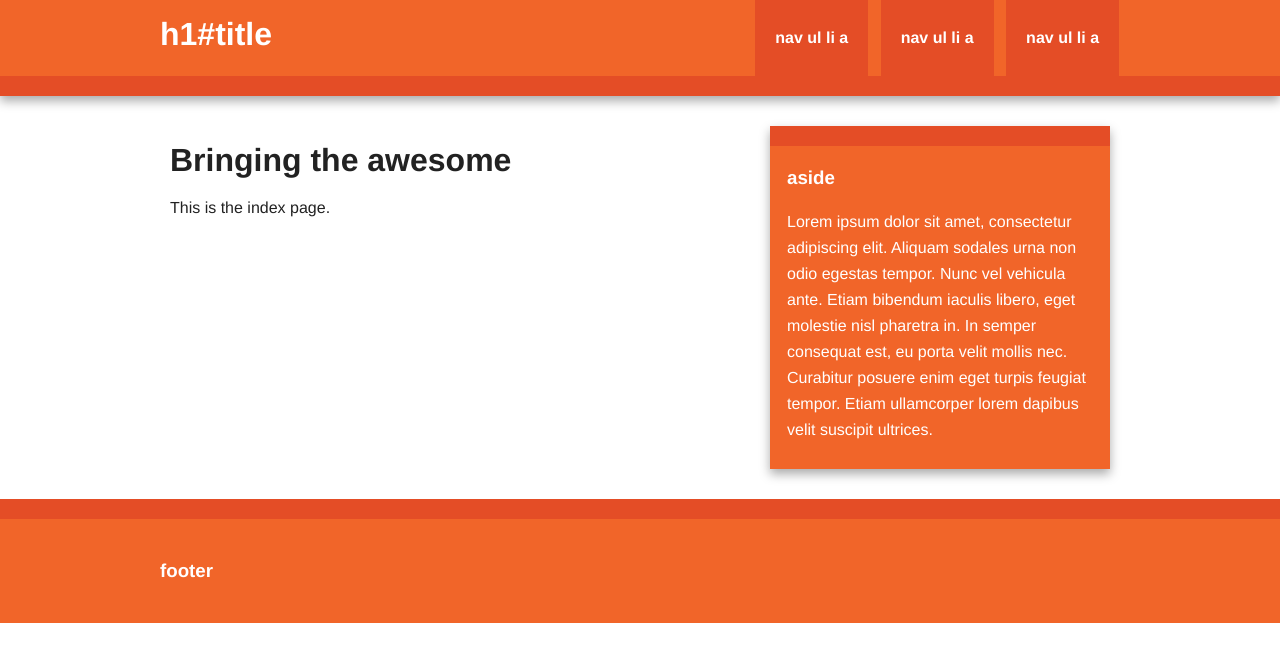
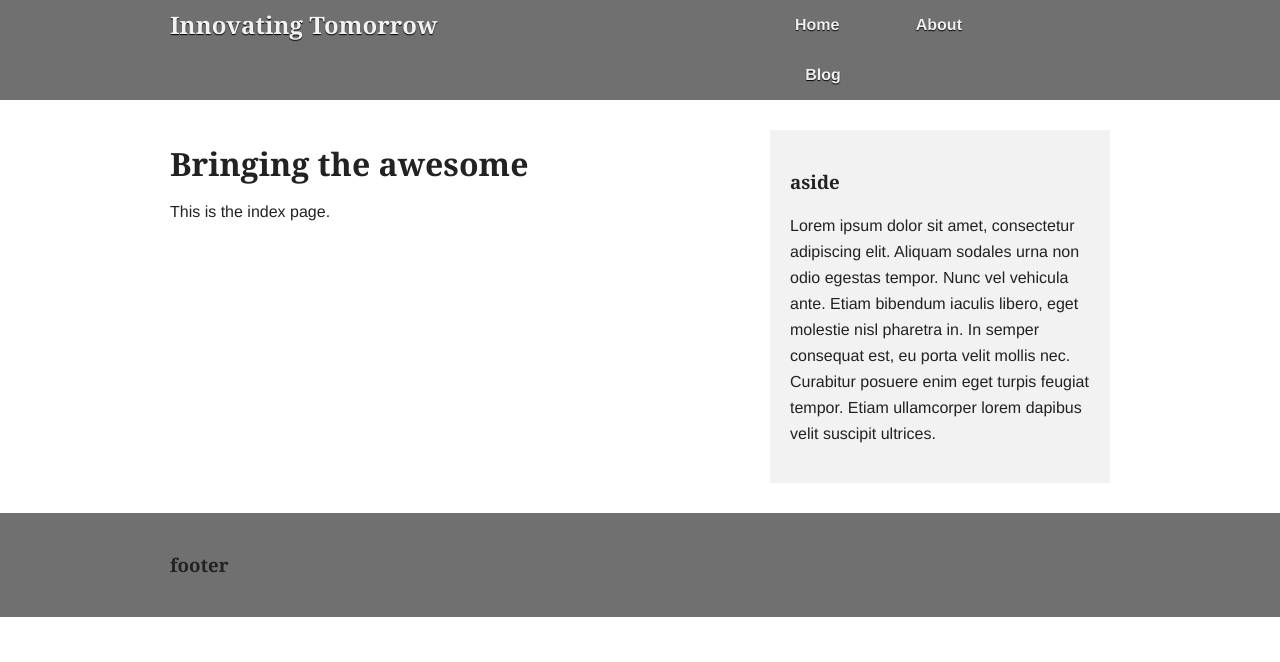
Before and after one commit to mattfarina/jekyll-base, a Jekyll site: the page built from index.html, in a window 1280 px wide. Shown: the top 662 px of the page. Built offline with Jekyll 4.4.1, drawn with Linux system fonts in a browser that asks for light colours; nearby versions of some CDN libraries; Markdown is read by kramdown in place of the engine named in the settings.

Commit message:
Made the header look guuuud.

```diff
--- a/_config.yml
+++ b/_config.yml
@@ -1 +1,11 @@
 markdown: rdiscount
+title: Innovating Tomorrow
+
+navigation:
+- text: Home
+  url: /index.html
+- text: About
+  url: /about/
+- text: Blog
+  url: /blog/
+  layout: post
--- /dev/null
+++ b/_includes/footer.html
@@ -0,0 +1 @@
+<h3>footer</h3>
--- /dev/null
+++ b/_includes/google_analytics.html
@@ -0,0 +1,6 @@
+<script>
+  var _gaq=[['_setAccount','UA-XXXXX-X'],['_trackPageview']]; // Change UA-XXXXX-X to be your site's ID
+  (function(d,t){var g=d.createElement(t),s=d.getElementsByTagName(t)[0];g.async=1;
+  g.src=('https:'==location.protocol?'//ssl':'//www')+'.google-analytics.com/ga.js';
+  s.parentNode.insertBefore(g,s)}(document,'script'));
+</script>
--- /dev/null
+++ b/_includes/header.html
@@ -0,0 +1,15 @@
+<h1 id="title"><a href="/" title="{{ site.title }}">{{ site.title }}</a></h1>
+<nav>
+  <ul>
+    {% for link in site.navigation %}
+      {% assign current = nil %}
+      {% if page.url == link.url or page.layout == link.layout %}
+        {% assign current = 'current' %}
+      {% endif %}
+
+      <li class="{{ current }}">
+        <a class="{{ current }}" href="{{ link.url }}">{{ link.text }}</a>
+      </li>
+    {% endfor %}
+  </ul>
+</nav>
--- /dev/null
+++ b/_includes/one.html
@@ -0,0 +1,5 @@
+<div id="content" class="wide">
+
+  {{ content }}
+
+</div>
--- /dev/null
+++ b/_includes/sidebar.html
@@ -0,0 +1,4 @@
+<aside class="box">
+  <h3>aside</h3>
+  <p>Lorem ipsum dolor sit amet, consectetur adipiscing elit. Aliquam sodales urna non odio egestas tempor. Nunc vel vehicula ante. Etiam bibendum iaculis libero, eget molestie nisl pharetra in. In semper consequat est, eu porta velit mollis nec. Curabitur posuere enim eget turpis feugiat tempor. Etiam ullamcorper lorem dapibus velit suscipit ultrices.</p>
+</aside>
--- /dev/null
+++ b/_includes/two.html
@@ -0,0 +1,9 @@
+<div id="content">
+
+  {{ content }}
+
+</div>
+
+<div id="sidebar">
+  {% include sidebar.html %}
+</div>
--- a/_layouts/default.html
+++ b/_layouts/default.html
@@ -19,39 +19,22 @@
 </head>
 <body>
   <div id="header-container">
-    <header class="wrapper clearfix container">
-      <h1 id="title">h1#title</h1>
-      <nav>
-        <ul>
-          <li><a href="#">nav ul li a</a></li>
-          <li><a href="#">nav ul li a</a></li>
-          <li><a href="#">nav ul li a</a></li>
-        </ul>
-      </nav>
+    <header class="wrapper clearfix">
+
+      {% include header.html %}
     </header>
   </div>
   <div id="main-container">
-    <div id="main" class="wrapper clearfix container">
+    <div id="main" class="wrapper clearfix">
 
-      <div id="content">
-
-        {{ content }}
-
-      </div>
-
-      <div id="sidebar">
-        <aside>
-          <h3>aside</h3>
-          <p>Lorem ipsum dolor sit amet, consectetur adipiscing elit. Aliquam sodales urna non odio egestas tempor. Nunc vel vehicula ante. Etiam bibendum iaculis libero, eget molestie nisl pharetra in. In semper consequat est, eu porta velit mollis nec. Curabitur posuere enim eget turpis feugiat tempor. Etiam ullamcorper lorem dapibus velit suscipit ultrices.</p>
-        </aside>
-      </div>
+      {% include two.html %}
 
     </div> <!-- #main -->
   </div> <!-- #main-container -->
 
   <div id="footer-container">
-    <footer class="wrapper container">
-      <h3>footer</h3>
+    <footer class="wrapper">
+      {% include footer.html %}
     </footer>
   </div>
 
--- /dev/null
+++ b/_layouts/sidebar.html
@@ -0,0 +1,4 @@
+<aside>
+  <h3>aside</h3>
+  <p>Lorem ipsum dolor sit amet, consectetur adipiscing elit. Aliquam sodales urna non odio egestas tempor. Nunc vel vehicula ante. Etiam bibendum iaculis libero, eget molestie nisl pharetra in. In semper consequat est, eu porta velit mollis nec. Curabitur posuere enim eget turpis feugiat tempor. Etiam ullamcorper lorem dapibus velit suscipit ultrices.</p>
+</aside>
--- a/assets/css/style.css
+++ b/assets/css/style.css
@@ -201,9 +201,49 @@ table { border-collapse: collapse; border-spacing: 0; }
    Author:
    ========================================================================== */
 
+body {
+  font-family: Arial, Helvetica, "Nimbus Sans L", sans-serif;
+}
 
+h1, h2, h3, h4, h5, h6 {
+  font-family: Georgia, "Times New Roman", "DejaVu Serif", serif;
+}
 
+#sidebar .box {
+  background: #f2f2f2;
+  padding: 20px;
+}
 
+#header-container,
+#footer-container {
+  background: #707070;
+}
+
+#header-container {
+  text-shadow: #000 0 1px 1px;
+}
+
+#header-container h1 {
+  font-size: 24px;
+  margin: 12px 0;
+}
+
+#header-container h1 a {
+  text-decoration: none;
+  color: #f2f2f2;
+}
+
+#header-container nav a {
+  font-size: 16px;
+  padding: 12px 8px;
+  color: #F0F0F0;
+}
+
+#header-container nav a:hover,
+#header-container nav a.current {
+  color: #27d252;
+  text-decoration: none;
+}
 
 
 /* ===================================================
@@ -223,18 +263,6 @@ body{ font:16px/26px Helvetica, Helvetica Neue, Arial; }
     ALL: Orange Theme
    =================== */
 
-#header-container{ border-bottom: 20px solid #e44d26; }
-#footer-container{ border-top:    20px solid #e44d26; }
-#main aside      { border-top:    20px solid #e44d26; }
-
-#header-container,
-#footer-container,
-#main aside{
-	background:#f16529;
-}
-
-#title{ color:white; }
-
 ::-moz-selection { background: #f16529; color: #fff; text-shadow: none; }
 ::selection      { background: #f16529; color: #fff; text-shadow: none; }
 
@@ -247,16 +275,12 @@ nav a{
   margin-bottom:10px;
   padding:15px 0;
 
-	background:#e44d26;
-	color:white;
-
   text-align:center;
   text-decoration:none;
   font-weight:bold;
 }
 
 nav a:hover, nav a:visited{
-	color:white;
 }
 
 nav a:hover{
@@ -276,12 +300,10 @@ nav a:hover{
 }
 
 #main aside{
-	color:white;
   padding:0px 5% 10px;
 }
 
 #footer-container footer{
-	color:white;
   padding:20px 0;
 }
 
@@ -355,17 +377,6 @@ nav a:hover{
 
 @media only screen and (min-width: 768px) {
 
-/* ====================
-    WIDE: CSS3 Effects
-   ==================== */
-
-	#header-container,
-	#main aside{
-		-webkit-box-shadow:0 5px 10px #aaa;
-		   -moz-box-shadow:0 5px 10px #aaa;
-		        box-shadow:0 5px 10px #aaa;
-	}
-
 /* ============
     WIDE: Menu
    ============ */
@@ -374,17 +385,28 @@ nav a:hover{
     float:left;
   }
 
-	nav{
+  nav {
     float:right;
-		width:38%;
+    width:37%;
   }
 
 /* ============
     WIDE: Main
    ============ */
 
-  .container {
+  .wrapper {
+    margin: 0 auto;
     width: 960px;
+  }
+
+  #header-container header,
+  #footer-container footer {
+    width: 940px;
+    padding: 0 10px;
+  }
+
+  #footer-container footer {
+    padding: 20px 10px;
   }
 
   #content{
@@ -394,22 +416,15 @@ nav a:hover{
     padding-right: 60px;
   }
 
+  #content.wide {
+    width: 940px;
+    padding-right: 0;
+  }
+
   #sidebar{
     float:right;
     width: 340px;
     margin: 0 10px;
-	}
-}
-
-@media only screen and (min-width: 1140px) {
-
-/* ===============
-    Maximal Width
-   =============== */
-
-	.wrapper{
-		width:960px; /* 1140px - 10% for margins */
-		margin:0 auto;
   }
 }
 
```
Also changed, not shown: other parts of _layouts/default.html (+1 -6 lines), _layouts/two.html (added, +9 -0 lines). Lines whose indentation alone changed are shown as unchanged.
